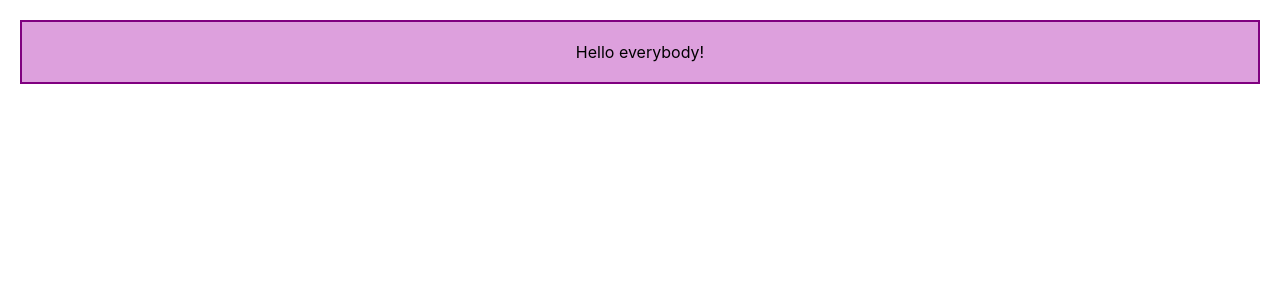
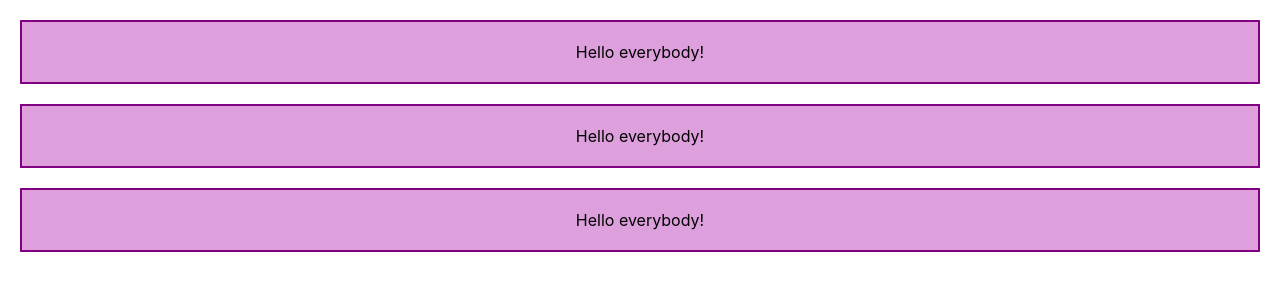
Before and after one commit to mgsolid543/helloreactjs, a React (Create React App) app: page / in a window 1280 px wide. Shown: the top 300 px of the page. Built offline with nearby package versions, Linux system fonts and the light colour scheme.

Commit message:
memahami component

```diff
--- a/src/App.js
+++ b/src/App.js
@@ -1,10 +1,14 @@
 import React, { Component } from 'react';
-import './App.css';
+import HelloWorld from './HelloWorld';
 
 class App extends Component {
   render() {
     return (
-      <div className="warna">Hello everybody!</div>
+      <div>
+        <HelloWorld />
+        <HelloWorld />
+        <HelloWorld />
+      </div>
     )
   }
 }
--- /dev/null
+++ b/src/HelloWorld.js
@@ -0,0 +1,12 @@
+import React, { Component } from 'react';
+import './App.css';
+
+class HelloWorld extends Component {
+  render() {
+    return (
+      <div className="warna">Hello everybody!</div>
+    )
+  }
+}
+
+export default HelloWorld;
```
